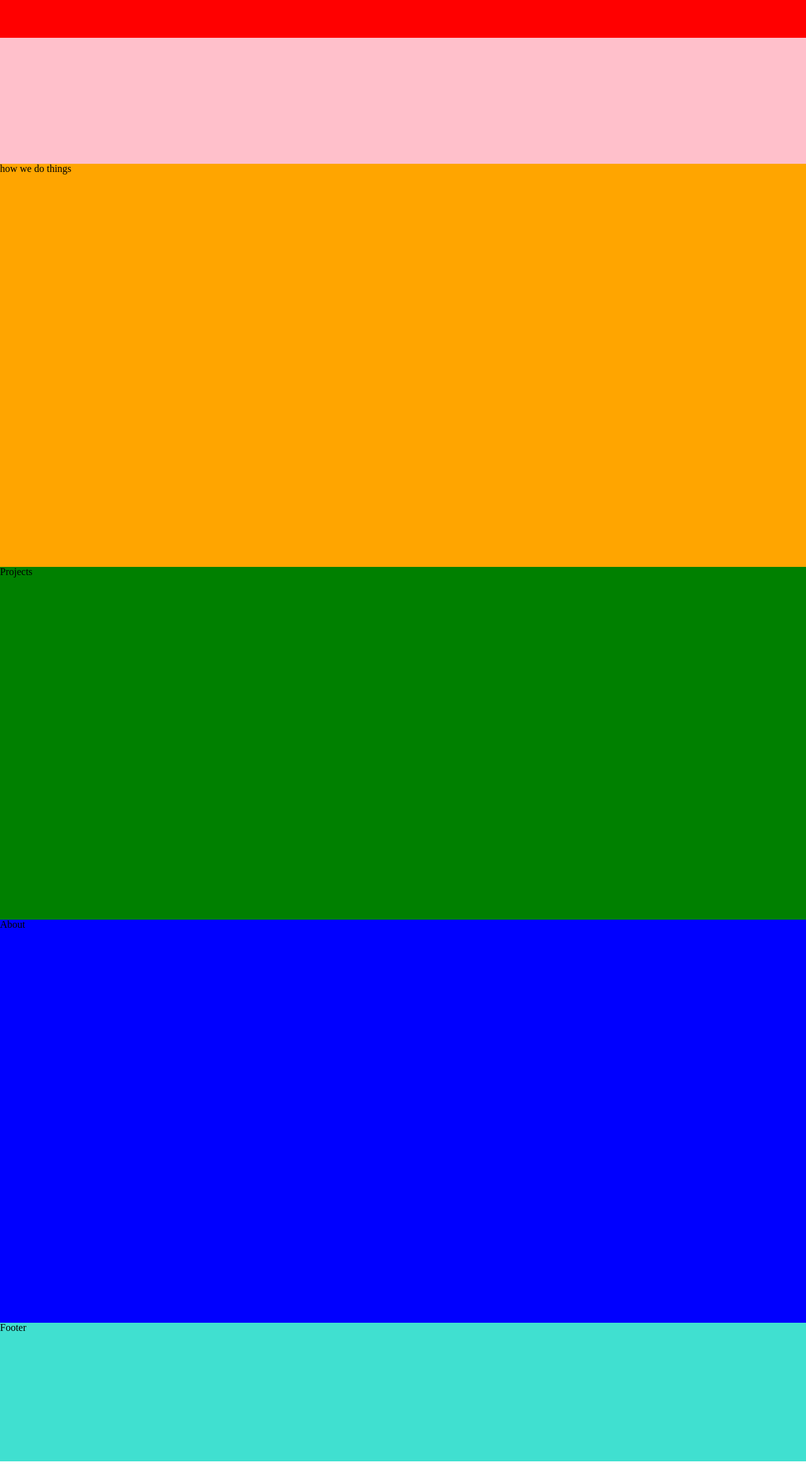
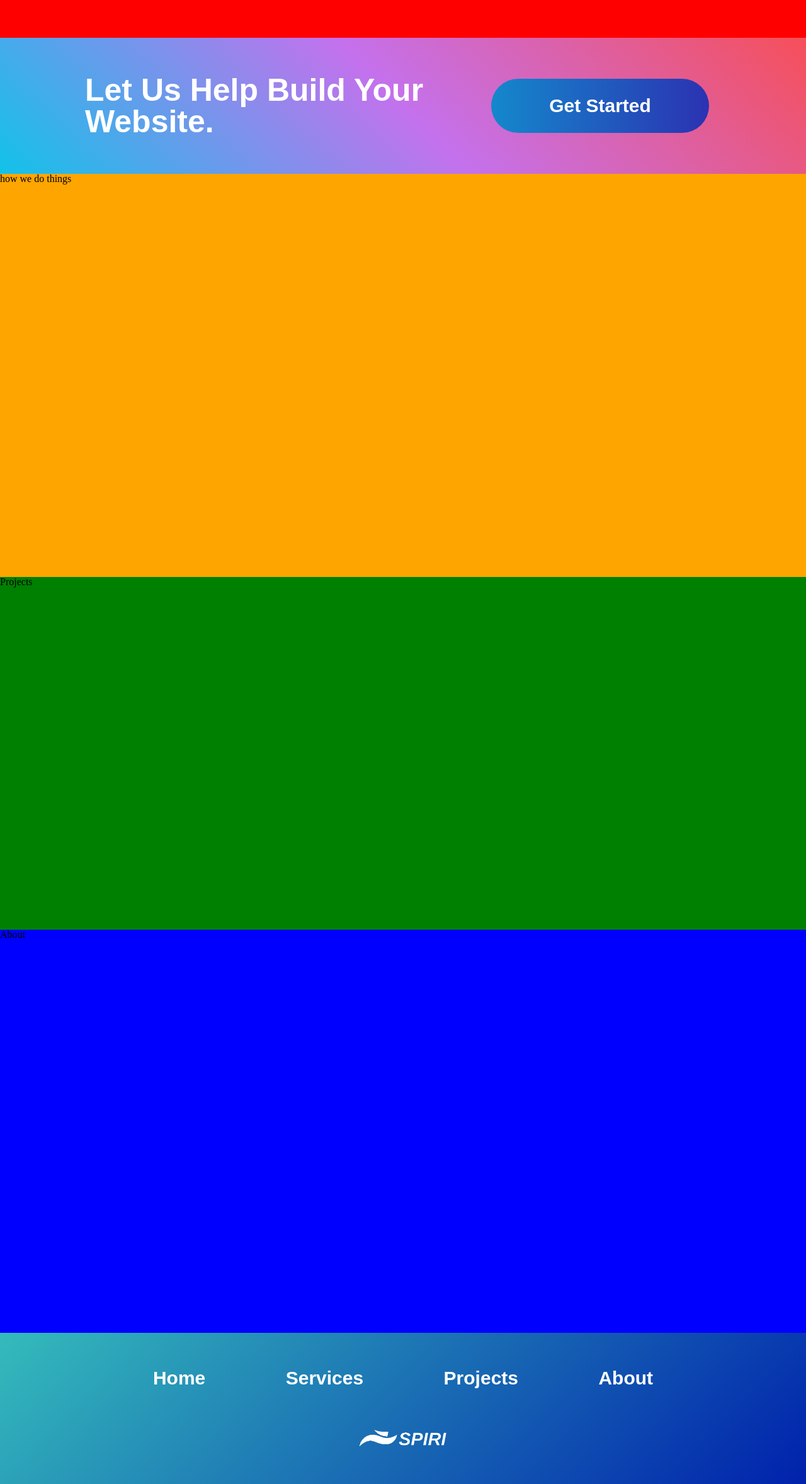
Before and after one commit to HectorSilvaRobles/spiri_website, a React (Create React App) app: page / in a window 1280 px wide. Shown: the part 2200-4556 px from the top of the page at 63% size. Before the commit the page ends 4520 px from the top, so only its background shows below. Built offline with nearby package versions, Linux system fonts and the light colour scheme.

Commit message:
low hanging fruits (footer)

```diff
--- a/src/Components/CTA/CTA.js
+++ b/src/Components/CTA/CTA.js
@@ -5,7 +5,12 @@ export class CTA extends Component {
     render() {
         return (
             <div className='cta'>
-
+                <div className='cta-wording'>
+                    <h1>Let Us Help Build Your Website.</h1>
+                </div>
+                <div className='cta-button'>
+                    <div className='cta-button-button'>Get Started</div>
+                </div>
             </div>
         )
     }
--- a/src/Components/CTA/cta.css
+++ b/src/Components/CTA/cta.css
@@ -1,5 +1,112 @@
 .cta {
-    height: 25vh;
+    height: 27vh;
     width: 100%;
-    background: pink;
+    background: linear-gradient(45deg, #12c2e9, #c471ed, #f64f59);
+    display: flex;
+    justify-content: center;
+    align-items: center;
 }
+
+.cta-wording {
+    height: 80%;
+    width: 30%;
+    display: flex;
+    align-items: center;
+}
+
+.cta-wording > h1 {
+    font-size: 50px;
+    font-weight: bold;
+    font-family: Arial, Helvetica, sans-serif;
+    color: white;
+
+}
+
+.cta-button {
+    height: 80%;
+    width: 20%;
+    display: flex;
+    justify-content: center;
+    align-items: center;
+    margin-left: 50px;
+}
+
+.cta-button-button {
+    background: linear-gradient(90deg, #1488CC, #2B32B2);
+    border: none;
+    height: 50%;
+    width: 90%;
+    color: white;
+    display: flex;
+    justify-content: center;
+    align-items: center;
+    border-radius: 100px;
+    font-size: 30px;
+    font-family: Arial, Helvetica, sans-serif;
+    font-weight: bold;
+}
+
+
+/**** Mobile View ****/
+@media screen and (max-width: 500px){
+    .cta {
+        height: 50vh;
+        flex-direction: column;
+    }
+
+    .cta-wording, .cta-button {
+        width: 95%;
+        height: 35%;
+        margin: 0;
+    }
+
+    .cta-button-button {
+        height: 60%;
+    }
+
+    .cta-wording > h1 {
+        text-align: center;
+    }
+}
+
+/**** Tablet View ****/
+@media screen and (max-width: 950px) and (min-width: 501px){
+    .cta-wording {
+        widtH: 50%;
+    }
+
+    .cta-wording > h1 {
+        font-size: 45px;
+    }
+    .cta-button {
+        width: 30%;
+    }
+}
+
+
+/*** Small Laptop and Large Tablet ***/
+
+@media screen and (max-width: 1300px) and (min-width: 951px){
+    .cta-wording {
+        width: 45%;
+    }
+
+    .cta-button {
+        width: 30%;
+    }
+
+}
+
+/*** 4k Screens ***/
+@media screen and (min-width: 1800px){
+    .cta-wording > h1 {
+        font-size: 80px;
+    }
+    .cta-button {
+        width: 25%;
+    }
+
+    .cta-button-button{
+        font-size: 50px;
+    }
+}
--- a/src/Components/Footer/Footer.js
+++ b/src/Components/Footer/Footer.js
@@ -1,11 +1,25 @@
 import React, { Component } from 'react'
+import logo from '../../Media/LogoText.png'
 import './footer.css'
 
 export class Footer extends Component {
     render() {
         return (
             <div className='footer'>
-                Footer
+                <div className='footer-nav'>
+                    <div className='footer-nav-bar'>
+                        <a><h1>Home</h1></a>
+                        <a><h1>Services</h1></a>
+                        <a><h1>Projects</h1></a>
+                        <a><h1>About</h1></a>
+                        {/* <a><h1>Contact</h1></a> */}
+                    </div>
+                </div>
+                <div className='footer-bottom'>
+                    <div className='footer-logo'>
+                        <img src={logo} alt='logo' />
+                    </div>
+                </div>
             </div>
         )
     }
--- a/src/Components/Footer/footer.css
+++ b/src/Components/Footer/footer.css
@@ -1,5 +1,106 @@
 .footer {
-    height: 40vh;
+    height: 30vh;
     width: 100%;
-    background: turquoise;
+    background: linear-gradient(-45deg, #0021AC, #34BBBB);
+    display: flex;
+    justify-content: center;
+    align-items: center;
+    flex-direction: column;
+    margin-top: 100px;
 }
+
+.footer-bottom {
+    height: 40%;
+    width: 70%;
+    display: flex;
+    justify-content: space-around;
+    align-items: center;
+}
+
+.footer-nav {
+    height: 40%;
+    width: 50%;
+    display: flex;
+    justify-content: space-evenly;
+    align-items: center;
+}
+
+.footer-nav-bar > a > h1 {
+    font-size: 35px;
+    font-family: Arial, Helvetica, sans-serif;
+    font-weight: bold;
+    color: white;
+}
+
+.footer-nav-bar {
+    width: 90%;
+    height: 40%;
+    display: flex;
+    align-items: center;
+    justify-content: space-around;
+}
+
+.footer-logo {
+    height: 100%;
+    width: 30%;
+    display: flex;
+    justify-content: center;
+    align-items: center;
+}
+
+.footer-logo > img {
+    height: 50%;
+}
+
+
+/**** Mobile View ****/
+@media screen and (max-width: 500px){
+    .footer {
+        height: 60vh;
+    }
+
+    .footer-nav {
+        height: 50%;
+        width: 95%;
+    }
+
+    .footer-nav-bar{
+        height: 90%;
+        width: 100%;
+        display: flex;
+        flex-direction: column;
+    }
+
+    .footer-bottom {
+        height: 30%;
+        width: 95%;
+    }
+
+    .footer-logo {
+        width: 95%;
+    }
+    .footer-logo > img {
+        height: 40%;
+    }
+}
+
+/*** Small laptop and Tablet View ***/
+@media screen and (max-width: 1350px) and (min-width: 501px){
+    .footer-nav {
+        width: 80%;
+    }
+
+    .footer-nav-bar > a > h1 {
+        font-size: 30px;
+    }
+}
+
+/*** 4k screens ***/
+@media screen and (min-width: 1800px){
+    .footer-nav {
+        width: 70%;
+    }
+    .footer-nav-bar > a > h1 {
+        font-size: 60px;
+    }
+}
--- a/src/Components/Header/header.css
+++ b/src/Components/Header/header.css
@@ -84,14 +84,14 @@
 
 
 /**** Menu toggle button ****/
-@media screen and (min-width: 900px){
+@media screen and (min-width: 950px){
     .togglebutton {
         display: none;
     }
 }
 
 /**** responsive nav-bar ****/
-@media screen and (max-width: 900px){
+@media screen and (max-width: 950px){
     .nav-bar, .CTA-header {
         display: none;
     }
--- a/src/Components/Homepage/Benefit_1/Benefit.css
+++ b/src/Components/Homepage/Benefit_1/Benefit.css
@@ -9,7 +9,7 @@
 .benefit-info, .benefit-image {
     margin: 0 10px;
     height: 80%;
-    width: 40%;
+    width: 35%;
     display: flex;
     flex-direction: column;
     justify-content: center;
@@ -32,7 +32,6 @@
     font-size: 45px;
     font-family: Arial, Helvetica, sans-serif;
     font-weight: bold;
-    width: 85%;
     color: #505050;
 }
 
@@ -53,7 +52,7 @@
     padding-top: 10px;
     font-size: 28px;
     font-family: Arial, Helvetica, sans-serif;
-    width: 90%;
+    width: 95%;
     line-height: 1.2;
 }
 
@@ -101,7 +100,7 @@
 }
 }
 
-@media screen and (max-width: 900px){
+@media screen and (max-width: 950px){
     .benefit-info-paragraph.bf2 > p{
         width: 90%;
     }
@@ -164,7 +163,7 @@
 }
 
 /**** Tablet view ****/
-@media screen and (max-width: 900px) and (min-width: 501px){
+@media screen and (max-width: 950px) and (min-width: 501px){
     .benefit {
         height: 50vh;
     }
@@ -185,7 +184,7 @@
 }
 
 /**** Small laptop / large Tablet ****/
-@media screen and (max-width: 1300px) and (min-width: 901px){
+@media screen and (max-width: 1300px) and (min-width: 951px){
     .benefit {
         height: 55vh;
     }
--- a/src/Components/Homepage/Homepage.js
+++ b/src/Components/Homepage/Homepage.js
@@ -51,8 +51,9 @@ class Homepage extends Component {
                     <HWDT />
                     <Projects />
                     <About />
-                    <Footer />
+
                 </div>
+                <Footer />
             </div>
         )
     }
```
